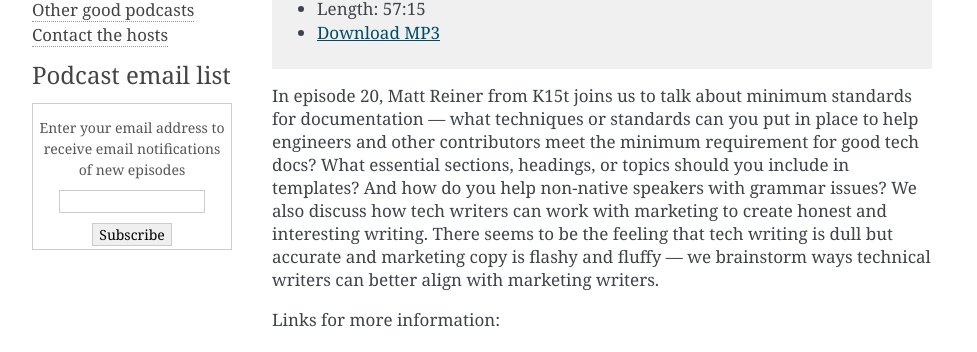
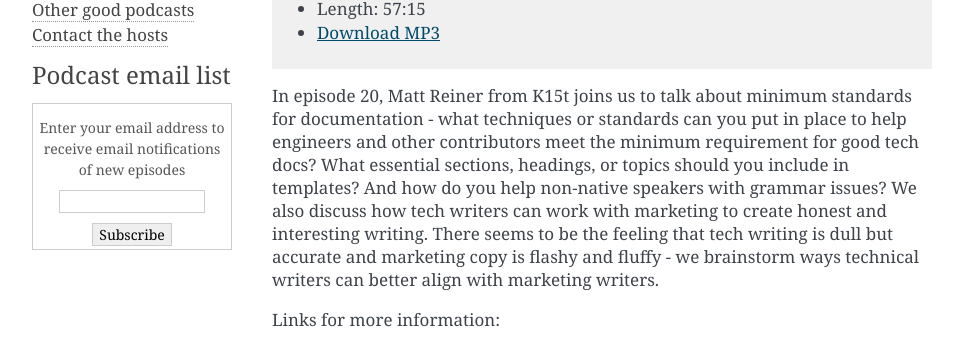
Before and after one commit to writethedocspodcast/writethedocspodcast.github.io, a Jekyll site: the page built from _posts/2019-03-02-episode-20-standards-for-docs-and-working-with-marketing.md, in a window 1280 px wide. Shown: the part 635-987 px from the top of the page, without its empty margins (148-1125 px from the left). Built offline with Jekyll 4.4.1, drawn with Linux system fonts in a browser that asks for light colours; comment, search, counter and statistics services are not loaded.

Commit message:
Change entities breaking feed

```diff
--- a/_posts/2019-03-02-episode-20-standards-for-docs-and-working-with-marketing.md
+++ b/_posts/2019-03-02-episode-20-standards-for-docs-and-working-with-marketing.md
@@ -16,7 +16,7 @@ podcast_file_size: 54.8 MB
 podcast_duration: "57:15"
 podcast_length: 54799606
 youtube_id: Oe53KF-iJHU
-summary: "In episode 20, Matt Reiner from K15t joins us to talk about minimum standards for documentation &mdash; what techniques or standards can you put in place to help engineers and other contributors meet the minimum requirement for good tech docs? What essential sections, headings, or topics should you include in templates? And how do you help non-native speakers with grammar issues? We also discuss how tech writers can work with marketing to create honest and interesting writing. There seems to be the feeling that tech writing is dull but accurate and marketing copy is flashy and fluffy &mdash; we brainstorm ways technical writers can better align with marketing writers."
+summary: "In episode 20, Matt Reiner from K15t joins us to talk about minimum standards for documentation - what techniques or standards can you put in place to help engineers and other contributors meet the minimum requirement for good tech docs? What essential sections, headings, or topics should you include in templates? And how do you help non-native speakers with grammar issues? We also discuss how tech writers can work with marketing to create honest and interesting writing. There seems to be the feeling that tech writing is dull but accurate and marketing copy is flashy and fluffy - we brainstorm ways technical writers can better align with marketing writers."
 bitlink: http://bit.ly/wtdpodcast20
 mp4_filename: wtd_episode_20_documentation_standards.mp4
 mp4_length: 162166285
@@ -31,9 +31,9 @@ hosts:
 
 Links for more information:
 
-* [K15t](https://www.k15t.com/)
-* [Confluence](https://www.atlassian.com/software/confluence)
-* [Conform to the patterns and expectations of the genre and schemas](https://idratherbewriting.com/simplifying-complexity/reducing-complexity-by-shaping-into-schemas-esp-story.html)
-* [What Makes Up a Procedure?](https://books.google.com/books?id=8imRAgAAQBAJ&pg=PA129&lpg=PA129&dq=content+and+complexity+what+makes+up+a+procedure&source=bl&ots=ymuENQPIhG&sig=wMPsiRM6bwsbFUyjfUb1BviLHRk&hl=en&sa=X&ved=0ahUKEwic7M-BpcDaAhXriVQKHWTGALsQ6AEILzAB#v=onepage&q=content%20and%20complexity%20what%20makes%20up%20a%20procedure&f=false)
-* [Is Premium Grammarly worth it for identifying style and grammar issues in tech docs?](https://idratherbewriting.com/2018/12/28/evaluating-grammarly-as-a-style-checker)
-* [What is the technical writer's role in content marketing?](https://idratherbewriting.com/2016/01/04/content-marketing-to-the-rescue-for-thought-leadership/)
+-   [K15t](https://www.k15t.com/)
+-   [Confluence](https://www.atlassian.com/software/confluence)
+-   [Conform to the patterns and expectations of the genre and schemas](https://idratherbewriting.com/simplifying-complexity/reducing-complexity-by-shaping-into-schemas-esp-story.html)
+-   [What Makes Up a Procedure?](https://books.google.com/books?id=8imRAgAAQBAJ&pg=PA129&lpg=PA129&dq=content+and+complexity+what+makes+up+a+procedure&source=bl&ots=ymuENQPIhG&sig=wMPsiRM6bwsbFUyjfUb1BviLHRk&hl=en&sa=X&ved=0ahUKEwic7M-BpcDaAhXriVQKHWTGALsQ6AEILzAB#v=onepage&q=content%20and%20complexity%20what%20makes%20up%20a%20procedure&f=false)
+-   [Is Premium Grammarly worth it for identifying style and grammar issues in tech docs?](https://idratherbewriting.com/2018/12/28/evaluating-grammarly-as-a-style-checker)
+-   [What is the technical writer's role in content marketing?](https://idratherbewriting.com/2016/01/04/content-marketing-to-the-rescue-for-thought-leadership/)
```
